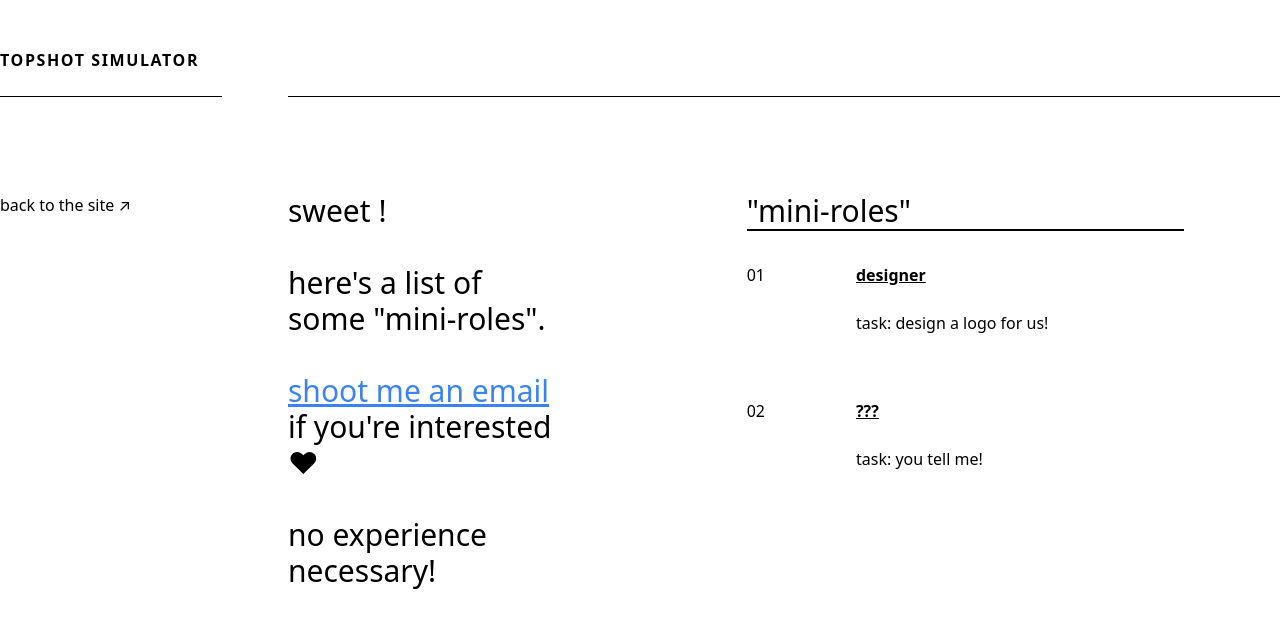
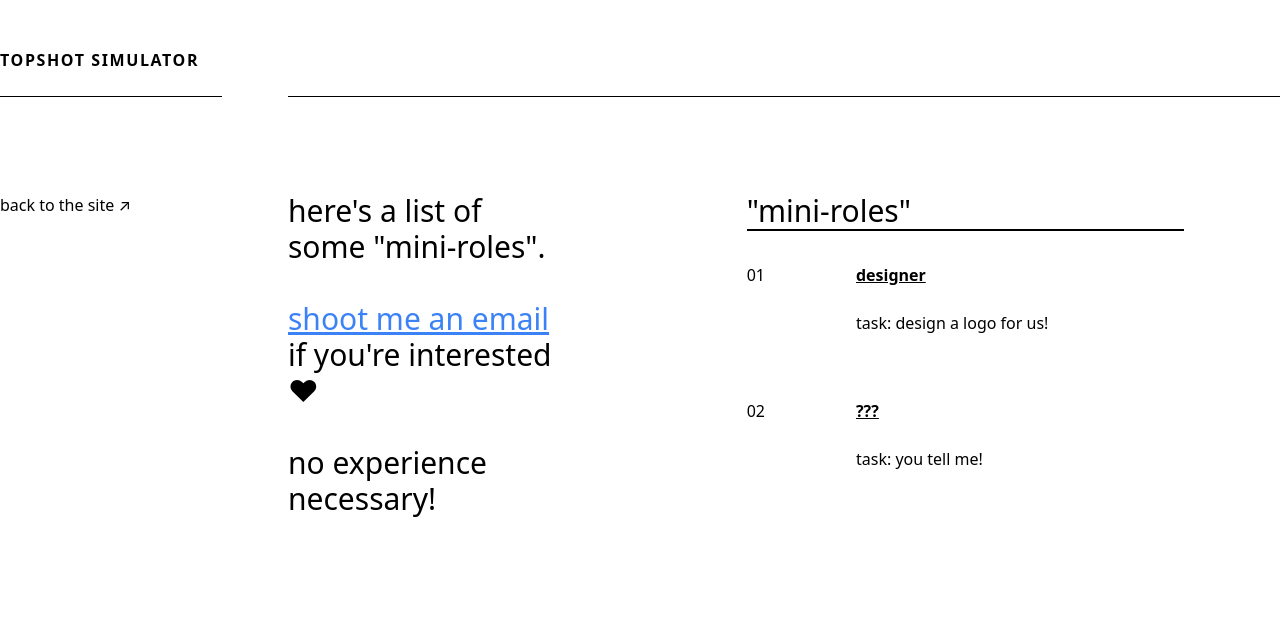
Before and after one commit to Lam-Pham/topshot-simulator, a Next.js app: page /helpwanted in a window 1280 px wide. Shown: the top 628 px of the page. Built offline with nearby package versions, Linux system fonts and the light colour scheme; what tailwindcss-animatecss would draw is missing.

Commit message:
small copy update

```diff
--- a/components/help.js
+++ b/components/help.js
@@ -7,7 +7,7 @@ export default function Help() {
           <div class="border-b border-black"></div>
         </div>
         <div class="grid grid-cols-3 mt-24 gap-x-24">
-          <p class="col-span-1 text-3xl">sweet !<br/><br/>
+          <p class="col-span-1 text-3xl">
           here's a list of some "mini-roles".<br/><br/>
           <a class="underline text-blue-500 hover:text-blue-700" href="mailto:topshotsimulator@gmail.com">shoot me an email</a> if you're interested ♥<br/><br/>
           no experience necessary!
```
